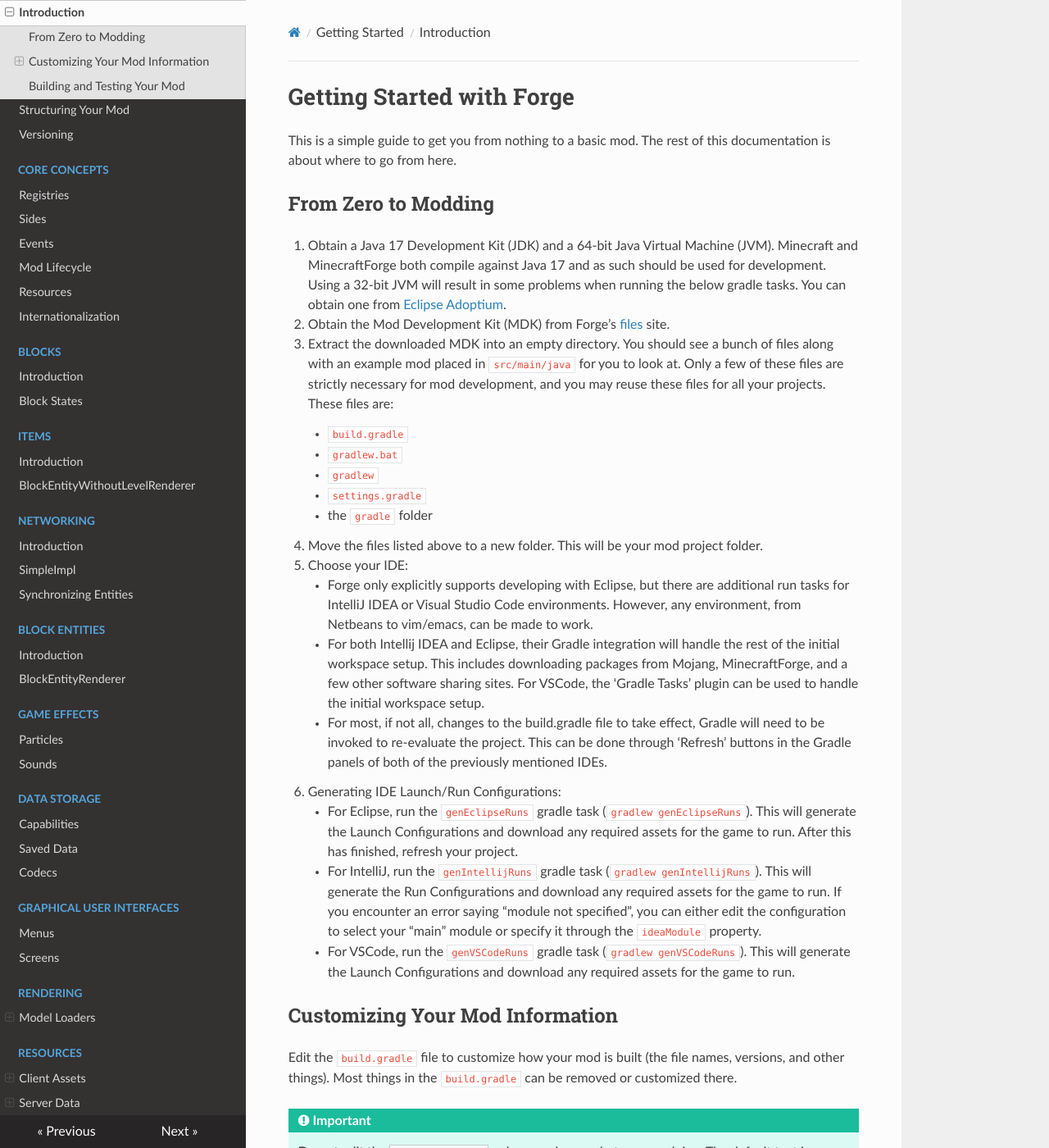
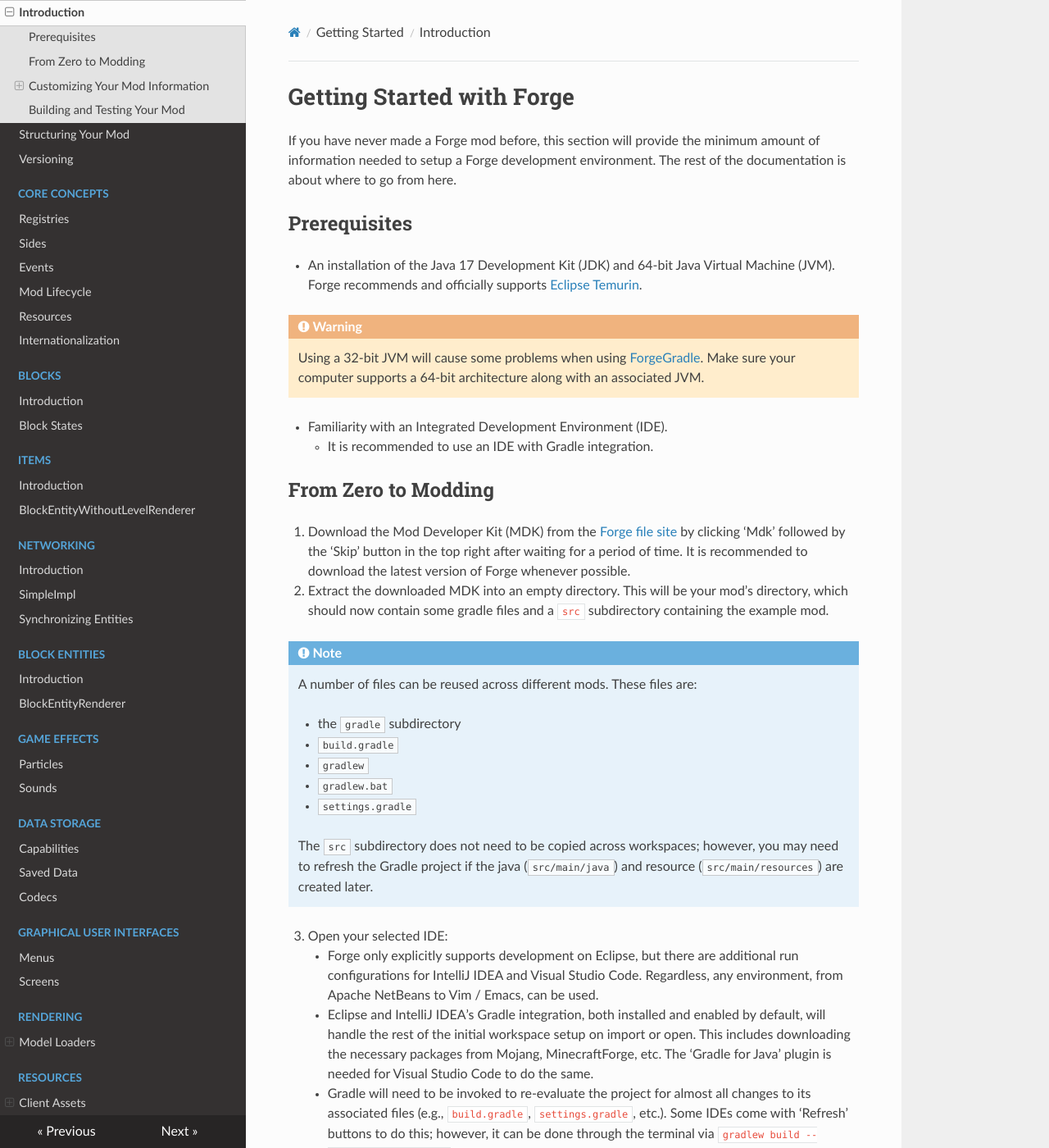
Before and after one commit to MinecraftForge/Documentation, an MkDocs documentation site: the page built from docs/gettingstarted/index.md, in a window 1280 px wide and 1400 px high. Shown: the whole window at 82% size. Built offline with MkDocs 1.6.1, drawn with Linux system fonts in a browser that asks for light colours; nearby versions of some CDN libraries; some of the changed text lies outside the part shown.

Commit message:
Update index page for getting started

````diff
--- a/docs/gettingstarted/index.md
+++ b/docs/gettingstarted/index.md
@@ -1,60 +1,117 @@
 Getting Started with Forge
 ==========================
 
-This is a simple guide to get you from nothing to a basic mod. The rest of this documentation is about where to go from here.
+If you have never made a Forge mod before, this section will provide the minimum amount of information needed to setup a Forge development environment. The rest of the documentation is about where to go from here.
+
+Prerequisites
+-------------
+
+* An installation of the Java 17 Development Kit (JDK) and 64-bit Java Virtual Machine (JVM). Forge recommends and officially supports [Eclipse Temurin][jdk].
+
+!!! warning
+    Using a 32-bit JVM will cause some problems when using [ForgeGradle]. Make sure your computer supports a 64-bit architecture along with an associated JVM.
+
+* Familiarity with an Integrated Development Environment (IDE).
+    * It is recommended to use an IDE with Gradle integration.
 
 From Zero to Modding
 --------------------
 
-1. Obtain a Java 17 Development Kit (JDK) and a 64-bit Java Virtual Machine (JVM). Minecraft and MinecraftForge both compile against Java 17 and as such should be used for development. Using a 32-bit JVM will result in some problems when running the below gradle tasks. You can obtain one from [Eclipse Adoptium][jdk].
-2. Obtain the Mod Development Kit (MDK) from Forge's [files][] site.
-3. Extract the downloaded MDK into an empty directory. You should see a bunch of files along with an example mod placed in `src/main/java` for you to look at. Only a few of these files are strictly necessary for mod development, and you may reuse these files for all your projects. These files are:
+1. Download the Mod Developer Kit (MDK) from the [Forge file site][files] by clicking 'Mdk' followed by the 'Skip' button in the top right after waiting for a period of time. It is recommended to download the latest version of Forge whenever possible.
+1. Extract the downloaded MDK into an empty directory. This will be your mod's directory, which should now contain some gradle files and a `src` subdirectory containing the example mod.
+
+!!! note
+    A number of files can be reused across different mods. These files are:
+
+    * the `gradle` subdirectory
     * `build.gradle`
+    * `gradlew`
     * `gradlew.bat`
-    * `gradlew`
     * `settings.gradle`
-    * the `gradle` folder
-4. Move the files listed above to a new folder. This will be your mod project folder.
-5. Choose your IDE:
-    * Forge only explicitly supports developing with Eclipse, but there are additional run tasks for IntelliJ IDEA or Visual Studio Code environments. However, any environment, from Netbeans to vim/emacs, can be made to work.
-    * For both Intellij IDEA and Eclipse, their Gradle integration will handle the rest of the initial workspace setup. This includes downloading packages from Mojang, MinecraftForge, and a few other software sharing sites. For VSCode, the 'Gradle Tasks' plugin can be used to handle the initial workspace setup.
-    * For most, if not all, changes to the build.gradle file to take effect, Gradle will need to be invoked to re-evaluate the project. This can be done through 'Refresh' buttons in the Gradle panels of both of the previously mentioned IDEs.
-6. Generating IDE Launch/Run Configurations:
-    * For Eclipse, run the `genEclipseRuns` gradle task (`gradlew genEclipseRuns`). This will generate the Launch Configurations and download any required assets for the game to run. After this has finished, refresh your project.
-    * For IntelliJ, run the `genIntellijRuns` gradle task (`gradlew genIntellijRuns`). This will generate the Run Configurations and download any required assets for the game to run. If you encounter an error saying "module not specified", you can either edit the configuration to select your "main" module or specify it through the `ideaModule` property.
-    * For VSCode, run the `genVSCodeRuns` gradle task (`gradlew genVSCodeRuns`). This will generate the Launch Configurations and download any required assets for the game to run.
+
+    The `src` subdirectory does not need to be copied across workspaces; however, you may need to refresh the Gradle project if the java (`src/main/java`) and resource (`src/main/resources`) are created later.
+
+3. Open your selected IDE:
+    * Forge only explicitly supports development on Eclipse, but there are additional run configurations for IntelliJ IDEA and Visual Studio Code. Regardless, any environment, from Apache NetBeans to Vim / Emacs, can be used.
+    * Eclipse and IntelliJ IDEA's Gradle integration, both installed and enabled by default, will handle the rest of the initial workspace setup on import or open. This includes downloading the necessary packages from Mojang, MinecraftForge, etc. The 'Gradle for Java' plugin is needed for Visual Studio Code to do the same.
+    * Gradle will need to be invoked to re-evaluate the project for almost all changes to its associated files (e.g., `build.gradle`, `settings.gradle`, etc.). Some IDEs come with 'Refresh' buttons to do this; however, it can be done through the terminal via `gradlew build --refresh-dependencies`.
+3. Run configurations can be generated for Eclipse, IntelliJ IDEA, or Visual Studio Code:
+    * **Eclipse**: Run the `genEclipseRuns` task.
+    * **IntelliJ IDEA**: Run the `genIntellijRuns` task. If a "module not specified" error occurs, set the [`ideaModule` property][config] to your 'main' module (typically `${project.name}.main`).
+    * **Visual Studio Code**: Run the `getVSCodeRuns` task.
+    * **Other IDEs**: You can run the configurations directly using `gradle run*` (e.g., `runClient`, `runServer`, `runData`, `runGameTestServer`). These can also be used with the supported IDEs.
 
 Customizing Your Mod Information
 --------------------------------
 
-Edit the `build.gradle` file to customize how your mod is built (the file names, versions, and other things). Most things in the `build.gradle` can be removed or customized there.
+Edit the `build.gradle` file to customize how your mod is built (e.g., file name, artifact version, etc.).
 
 !!! important
-    **Do not** edit the `settings.gradle` unless you know what you are doing. The default text is necessary to get the ForgeGradle plugin.
+    Do **not** edit the `settings.gradle` unless you know what you are doing. The file specifies the repository that [ForgeGradle] is uploaded to.
 
-### Simple `build.gradle` Customizations
+### Recommended `build.gradle` Customizations
 
-These customizations are highly recommended for all projects.
+#### Mod Id Replacement
 
-* To change the name of the file you build - edit the value of `archivesBaseName` to suit.
-* To change your "maven coordinates" - edit the value of `group` as well.
-* To change the version number - edit the value of `version`.
-* To update the run configurations - replace all occurrences of `examplemod` to the mod id of your mod.
+Replace all occurrences of `examplemod`, including [`mods.toml` and the main mod file][structuring] with the mod id of your mod. This also includes changing the name of the file you build by setting `archivesBaseName` (this is typically set to your mod id).
 
-### Migration to Mojang's Official Mappings
+```gradle
+// In some build.gradle
+archivesBaseName = 'mymod'
+```
 
-Forge uses Mojang's Official Mappings, or MojMaps, for the forseeable future. The official mappings provide class, method, and field names. Parameters and javadocs are not provided by this mapping set. Currently, there is no guarantee that these mappings are legally safe; however, Forge has decided to adopt them in good faith since Mojang wants them to be used. You can read about [Forge's stance here][mojmap].
+#### Group Id
+
+Pick a unique package name. If you own a URL associated with your project, you can use it as your top level package. For example if you own "example.com", you may use `com.example` as your top level package.
+
+!!! important
+    If you do not own a domain, do not use it for your top level package. You can use your email, a subdomain of where you host a website, or your name/username as long as it can be unique.
+
+The `group` property should be set to the top level package:
+
+```gradle
+// In some build.gradle
+group = 'com.example'
+```
+
+The packages within your java source (`src/main/java`) should also now conform to this structure, with an inner package representing the mod id:
+
+```text
+com
+- example (group package)
+  - mymod (the mod id)
+    - MyMod.java (renamed ExampleMod.java)
+```
+
+#### Version
+
+Set the `version` property to the current version of your mod. We recommend using a [variation of semantic versioning][semver].
+
+```gradle
+// In some build.gradle
+version = '1.19.4-1.0.0.0'
+```
+
+### Additional Configurations
+
+Additional configurations can be found on the [ForgeGradle] docs.
 
 Building and Testing Your Mod
 -----------------------------
 
-1. To build your mod, run `gradlew build`. This will output a file in `build/libs` with the name `[archivesBaseName]-[version].jar`. This file can be placed in the `mods` folder of a Forge enabled Minecraft setup or distributed.
-2. To test run your mod, the easiest way is to use the run configs that were generated when you set up your project. Otherwise, you can run `gradlew runClient`. This will launch Minecraft from the `<runDir>` location along with your mod's code in any source sets specified within your run configurations. The default MDK includes the `main` source set, so any code written within `src/main/java` will be applied.
-3. You can also run a dedicated server using the server run config or via `gradlew runServer`. This will launch the Minecraft server with its GUI. After the first run, the server will shut down immediately until the Minecraft EULA is accepted by editing `run/eula.txt`. Once accepted, the server will load and can be accessed via a direct connect to `localhost`.
+1. To build your mod, run `gradlew build`. This will output a file in `build/libs` with the name `[archivesBaseName]-[version].jar`. This file can be placed in the `mods` folder of a Forge-enabled Minecraft setup or distributed.
+1. To run your mod in a test environment, you can either use the generated run configurations or use the associated tasks (e.g. `gradlew runClient`). This will launch Minecraft from the run directory (default 'run') along with any source sets specified. The default MDK includes the `main` source set, so any code written in `src/main/java` will be applied.
+1. If you are running a dedicated server, whether through the run configuration or `gradlew runServer`, the server will initially shut down immediately. You will need to accept the Minecraft EULA by editing the `eula.txt` file in the run directory. Once accepted, the server will load, which can then be accessed via a direct connect to `localhost`.
 
 !!! note
-    It is always advisable to test your mod in a dedicated server environment if it is intended to run there.
+    You should always test your mod in a dedicated server environment. This includes [client-only mods][client] as they should not do anything when loaded on the server.
+
+[jdk]: https://adoptium.net/temurin/releases?version=17 "Eclipse Temurin 17 Prebuilt Binaries"
+[ForgeGradle]: https://docs.minecraftforge.net/en/fg-5.x
 
 [files]: https://files.minecraftforge.net "Forge Files distribution site"
-[jdk]: https://adoptium.net/temurin/releases?version=17 "Temurin 17 Prebuilt Binaries"
-[mojmap]: https://github.com/MinecraftForge/MCPConfig/blob/master/Mojang.md
+[config]: https://docs.minecraftforge.net/en/fg-5.x/configuration/runs/
+
+[structuring]: ./structuring.md
+[semver]: ./versioning.md
+[client]: ../concepts/sides.md#writing-one-sided-mods
````
